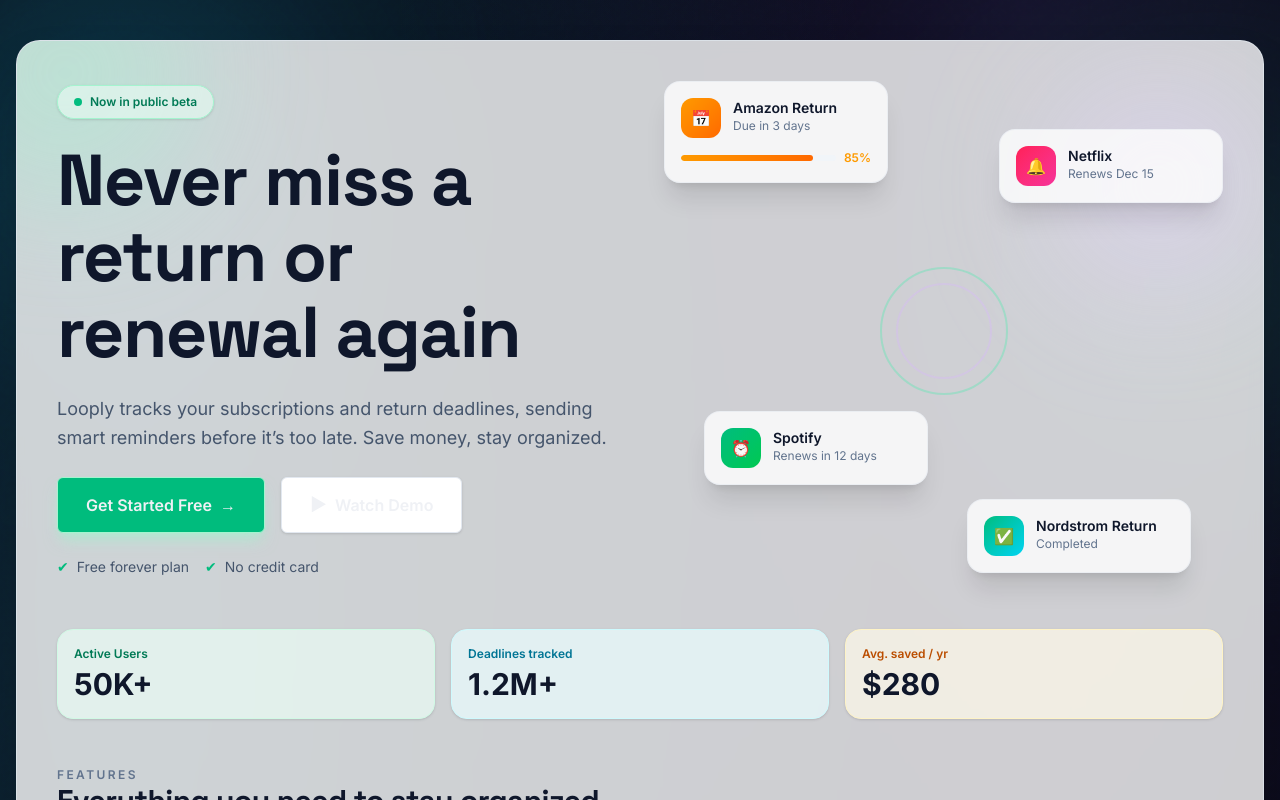
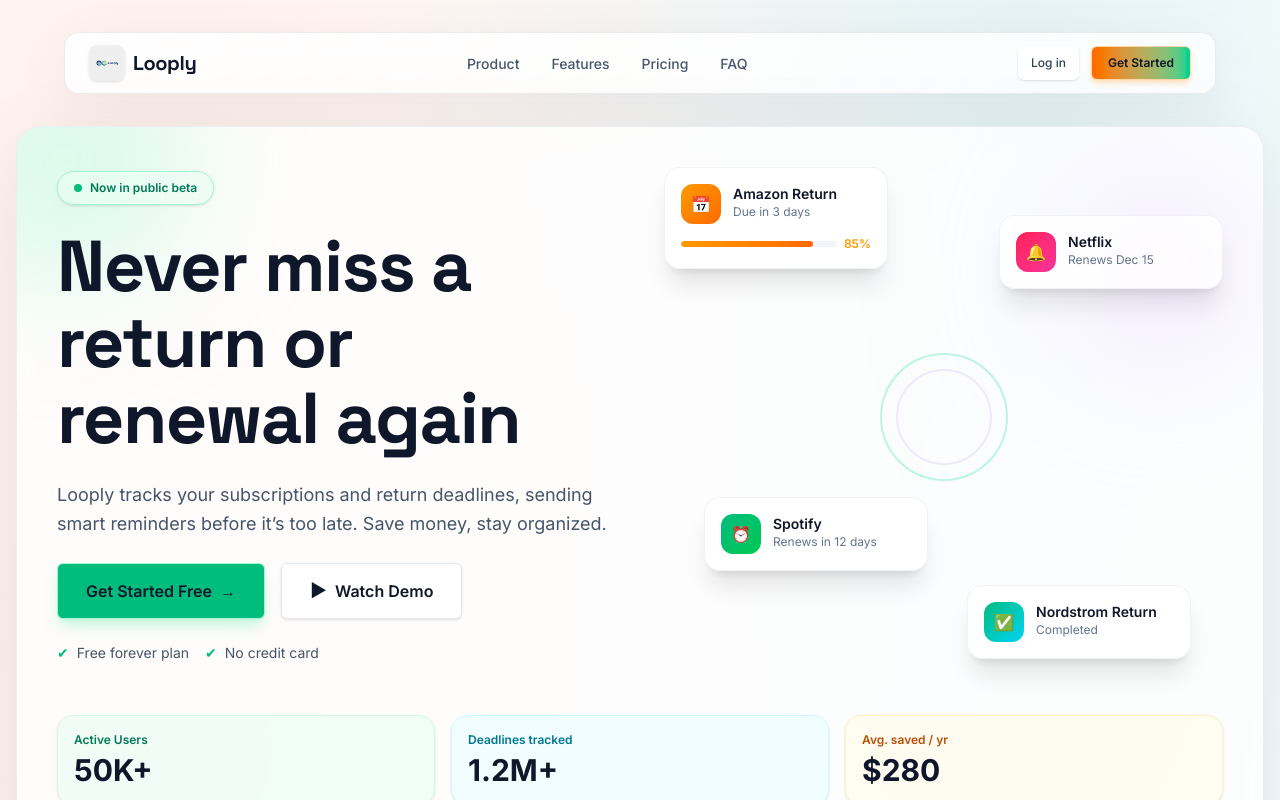
Before and after one commit to ZthEchelon/return-saas, a Next.js app: page / in a window 1280 px wide. Shown: the top 800 px of the page. Built offline with nearby package versions, Linux system fonts and the light colour scheme.

Commit message:
updates to website ux

```diff
--- a/src/app/dashboard/layout.tsx
+++ b/src/app/dashboard/layout.tsx
@@ -3,6 +3,7 @@
 import { UserButton } from "@clerk/nextjs";
 import NotificationsBadgeServer from "../ui/NotificationsBadgeServer";
 import { SidebarNav } from "./ui/SidebarNav";
+import ThemeToggle from "./ui/ThemeToggle";
 
 const navItems = [
   { title: "Dashboard", href: "/dashboard", icon: "⚡", hint: "Today" },
@@ -90,6 +91,7 @@
                   className="w-full bg-transparent text-sm text-slate-100 placeholder:text-slate-500 focus:outline-none"
                 />
               </div>
+              <ThemeToggle />
               <button className="hidden items-center gap-2 rounded-2xl border border-cyan-200/50 bg-gradient-to-r from-cyan-400/80 via-emerald-400/80 to-fuchsia-400/70 px-4 py-2 text-sm font-semibold text-slate-950 shadow-lg shadow-cyan-500/30 transition hover:-translate-y-0.5 hover:shadow-cyan-500/50 sm:flex">
                 <span className="text-base">＋</span>
                 Add
--- /dev/null
+++ b/src/app/dashboard/ui/ThemeToggle.tsx
@@ -0,0 +1,35 @@
+"use client";
+
+import { useEffect, useState } from "react";
+
+const storageKey = "looply-theme";
+
+export default function ThemeToggle() {
+  const [theme, setTheme] = useState<"light" | "dark">(() => {
+    if (typeof window === "undefined") return "dark";
+    const saved = localStorage.getItem(storageKey) as "light" | "dark" | null;
+    return saved ?? "dark";
+  });
+
+  useEffect(() => {
+    const cls = theme === "light" ? "theme-light" : "theme-dark";
+    document.body.classList.remove("theme-light", "theme-dark");
+    document.body.classList.add(cls);
+    localStorage.setItem(storageKey, theme);
+  }, [theme]);
+
+  const toggle = () => {
+    const next = theme === "dark" ? "light" : "dark";
+    setTheme(next);
+  };
+
+  return (
+    <button
+      onClick={toggle}
+      className="rounded-full border border-white/15 bg-white/5 px-3 py-2 text-xs font-semibold text-slate-100 transition hover:border-cyan-200/50 hover:bg-white/10"
+      aria-label="Toggle theme"
+    >
+      {theme === "dark" ? "☀️ Light" : "🌙 Dark"}
+    </button>
+  );
+}
--- a/src/app/globals.css
+++ b/src/app/globals.css
@@ -1,23 +1,22 @@
 @import "tailwindcss";
 
 :root {
-  color-scheme: dark;
-  --background: 222 24% 7%;
-  --foreground: 220 22% 95%;
-  --panel: 222 24% 11%;
-  --panel-muted: 221 18% 14%;
-  --border: 220 18% 24%;
-  --card: 220 26% 10%;
-  --primary: 170 94% 55%;
-  --primary-foreground: 210 40% 98%;
-  --accent: 196 100% 64%;
-  --accent-secondary: 310 90% 65%;
   --radius: 0.9rem;
+  --color-surface: #0b1021;
+  --color-foreground: #e8edf7;
+  --color-border: rgba(255,255,255,0.1);
+  --color-glow-1: rgba(54, 198, 255, 0.16);
+  --color-glow-2: rgba(138, 92, 246, 0.12);
+  --color-glow-3: rgba(52, 211, 153, 0.12);
+  --accent-cyan: #30c7f7;
+  --accent-emerald: #34d399;
+  --accent-fuchsia: #ec4899;
+  --accent-coral: #ff5a2b;
 }
 
 @theme inline {
-  --color-background: hsl(var(--background));
-  --color-foreground: hsl(var(--foreground));
+  --color-background: hsl(222 24% 7%);
+  --color-foreground: hsl(220 22% 95%);
   --font-sans: 'Inter', var(--font-geist-sans), system-ui, -apple-system, sans-serif;
   --font-mono: 'JetBrains Mono', var(--font-geist-mono), ui-monospace, SFMono-Regular, Menlo, monospace;
 }
@@ -29,14 +28,33 @@
 
 body {
   @apply antialiased;
-  color: hsl(var(--foreground));
+  color: var(--color-foreground);
   font-family: var(--font-geist-sans), system-ui, -apple-system, sans-serif;
   background:
-    radial-gradient(120% 140% at 10% 20%, rgba(54, 198, 255, 0.16), transparent 50%),
-    radial-gradient(90% 120% at 80% 0%, rgba(138, 92, 246, 0.12), transparent 55%),
-    radial-gradient(120% 120% at 40% 100%, rgba(52, 211, 153, 0.12), transparent 45%),
+    radial-gradient(120% 140% at 10% 20%, var(--color-glow-1), transparent 50%),
+    radial-gradient(90% 120% at 80% 0%, var(--color-glow-2), transparent 55%),
+    radial-gradient(120% 120% at 40% 100%, var(--color-glow-3), transparent 45%),
     #05070f;
   min-height: 100vh;
+}
+
+.theme-dark {
+  color-scheme: dark;
+}
+
+.theme-light {
+  color-scheme: light;
+  --color-surface: #f7f7fb;
+  --color-foreground: #0f172a;
+  --color-border: rgba(15,23,42,0.08);
+  --color-glow-1: rgba(255, 119, 72, 0.16);
+  --color-glow-2: rgba(46, 164, 183, 0.14);
+  --color-glow-3: rgba(255, 195, 141, 0.12);
+  background:
+    radial-gradient(120% 120% at 12% 18%, rgba(255, 119, 72, 0.12), transparent 55%),
+    radial-gradient(110% 130% at 80% 0%, rgba(46, 164, 183, 0.12), transparent 45%),
+    linear-gradient(180deg, #ffffff 0%, #f5f7fb 100%);
+  color: #0f172a;
 }
 
 .bg-noise::before {
@@ -91,7 +109,7 @@
   background: rgba(255,255,255,0.04);
   border-radius: 0.85rem;
   border: 1px solid rgba(255,255,255,0.08);
-  color: hsl(var(--foreground));
+  color: var(--color-foreground);
 }
 
 input:focus, textarea:focus, select:focus {
@@ -104,3 +122,56 @@
   0%, 100% { transform: translateY(0); }
   50% { transform: translateY(-6px); }
 }
+
+/* Light mode overrides inspired by ventriloc palette */
+.theme-light .nav-link {
+  @apply text-slate-700 hover:text-slate-900 hover:bg-orange-50 hover:shadow-none;
+}
+
+.theme-light .pill-link {
+  @apply border-orange-200/70 bg-white text-slate-800 hover:border-orange-300 hover:bg-orange-50;
+  box-shadow: 0 8px 30px rgba(255, 90, 43, 0.08);
+}
+
+.theme-light .glass-panel {
+  background: linear-gradient(135deg, rgba(255,255,255,0.9), rgba(255,255,255,0.78));
+  border: 1px solid rgba(15,23,42,0.08);
+  box-shadow:
+    0 14px 60px rgba(15, 23, 42, 0.06),
+    inset 0 1px 0 rgba(255, 255, 255, 0.6);
+}
+
+.theme-light .bg-white\/5 { background-color: rgba(255,255,255,0.92) !important; }
+.theme-light .bg-slate-950,
+.theme-light .bg-slate-950\/80,
+.theme-light .bg-slate-900,
+.theme-light .bg-slate-900\/95,
+.theme-light .bg-slate-900\/80 { background-color: #ffffff !important; }
+.theme-light .border-white\/10,
+.theme-light .border-white\/15 { border-color: rgba(15,23,42,0.08) !important; }
+.theme-light .text-white,
+.theme-light .text-slate-50,
+.theme-light .text-slate-100,
+.theme-light .text-slate-200 { color: #0f172a !important; }
+.theme-light .text-slate-300 { color: #1f2937 !important; }
+.theme-light .bg-white\/10 { background-color: rgba(255,255,255,0.85) !important; }
+.theme-light .bg-black\/30,
+.theme-light .bg-black\/40,
+.theme-light .bg-black\/25 { background-color: rgba(15,23,42,0.05) !important; }
+.theme-light .rounded-3xl.shadow-2xl,
+.theme-light .shadow-black\/30,
+.theme-light .shadow-black\/40 { box-shadow: 0 16px 80px rgba(15, 23, 42, 0.08) !important; }
+.theme-light .bg-gradient-to-br.from-slate-950,
+.theme-light .bg-gradient-to-br.from-slate-950\/80,
+.theme-light .bg-gradient-to-br.from-slate-950.to-\[\#0b1220\] { background: linear-gradient(180deg, #ffffff, #f5f7fb) !important; }
+.theme-light .bg-slate-900\/60,
+.theme-light .bg-slate-900\/30 { background-color: #f8fafc !important; }
+.theme-light input, .theme-light textarea, .theme-light select {
+  background: #ffffff;
+  border: 1px solid rgba(15,23,42,0.12);
+  color: #0f172a;
+}
+.theme-light input:focus, .theme-light textarea:focus, .theme-light select:focus {
+  border-color: rgba(255, 90, 43, 0.45);
+  box-shadow: 0 0 0 3px rgba(255, 90, 43, 0.18);
+}
--- a/src/app/layout.tsx
+++ b/src/app/layout.tsx
@@ -24,7 +24,7 @@
   return (
     <ClerkProvider>
       <html lang="en" suppressHydrationWarning>
-        <body className={`${inter.variable} ${grotesk.variable} ${jetbrains.variable} antialiased bg-slate-950 text-slate-50`}>
+        <body className={`${inter.variable} ${grotesk.variable} ${jetbrains.variable} antialiased theme-dark bg-slate-950 text-slate-50`}>
           <div className="relative min-h-screen bg-noise overflow-hidden">
             <div className="pointer-events-none absolute inset-0 mix-blend-screen">
               <div className="absolute -left-10 top-0 h-80 w-80 rounded-full bg-cyan-500/20 blur-[120px]" />
--- a/src/app/page.tsx
+++ b/src/app/page.tsx
@@ -1,6 +1,13 @@
 import Link from "next/link";
 
 export default function Home() {
+  const navLinks = [
+    { href: "/", label: "Product" },
+    { href: "/#features", label: "Features" },
+    { href: "/pricing", label: "Pricing" },
+    { href: "/#faq", label: "FAQ" },
+  ];
+
   const featureCards = [
     {
       title: "Return Deadlines",
@@ -113,7 +120,54 @@
   ];
 
   return (
-    <div className="mx-auto max-w-7xl px-4 py-10">
+    <div className="theme-light min-h-screen">
+    <div className="mx-auto max-w-7xl px-4 py-8">
+      <nav className="max-w-6xl mx-auto glass-panel rounded-2xl border px-6 py-3 shadow-lg shadow-orange-200/40">
+        <div className="flex items-center justify-between">
+          <Link href="/" className="flex items-center gap-2 cursor-pointer">
+            <div className="w-9 h-9 overflow-hidden rounded-lg bg-white shadow">
+              <img src="/looply-logo.png" alt="Looply logo" className="h-full w-full object-cover" />
+            </div>
+            <span className="font-display font-bold text-xl text-slate-900" data-testid="logo-text">
+              Looply
+            </span>
+          </Link>
+
+          <div className="hidden md:flex items-center gap-8">
+            {navLinks.map(link => (
+              <Link key={link.href} href={link.href}>
+                <span className="text-sm font-medium cursor-pointer transition-colors text-slate-600 hover:text-slate-900">
+                  {link.label}
+                </span>
+              </Link>
+            ))}
+          </div>
+
+          <div className="hidden md:flex items-center gap-3">
+            <Link href="/sign-in">
+              <button className="inline-flex items-center justify-center gap-2 rounded-md border border-transparent bg-white px-3 py-2 text-xs font-medium text-slate-700 shadow-sm hover:shadow-md">
+                Log in
+              </button>
+            </Link>
+            <Link href="/sign-up">
+              <button className="inline-flex items-center justify-center gap-2 rounded-md border border-orange-200 bg-gradient-to-r from-orange-500 to-emerald-400 px-4 py-2 text-xs font-semibold text-white shadow-md shadow-orange-200/70 hover:shadow-lg">
+                Get Started
+              </button>
+            </Link>
+          </div>
+
+          <button className="md:hidden p-2 text-slate-700" aria-label="Open menu">
+            <svg xmlns="http://www.w3.org/2000/svg" width="24" height="24" viewBox="0 0 24 24" fill="none" stroke="currentColor" strokeWidth="2" strokeLinecap="round" strokeLinejoin="round">
+              <path d="M4 5h16"></path>
+              <path d="M4 12h16"></path>
+              <path d="M4 19h16"></path>
+            </svg>
+          </button>
+        </div>
+      </nav>
+    </div>
+
+    <div className="mx-auto max-w-7xl px-4 pb-10">
     <section className="relative overflow-hidden rounded-3xl border border-slate-200/70 bg-white/80 p-10 shadow-2xl backdrop-blur">
       <div className="absolute -left-20 -top-24 h-64 w-64 rounded-full bg-emerald-200/40 blur-3xl" />
       <div className="absolute right-0 top-10 h-52 w-52 rounded-full bg-purple-200/40 blur-3xl" />
@@ -446,5 +500,6 @@
       </div>
     </section>
     </div>
+    </div>
   );
 }
```
Also changed, not shown: public/looply-logo.png (added).
